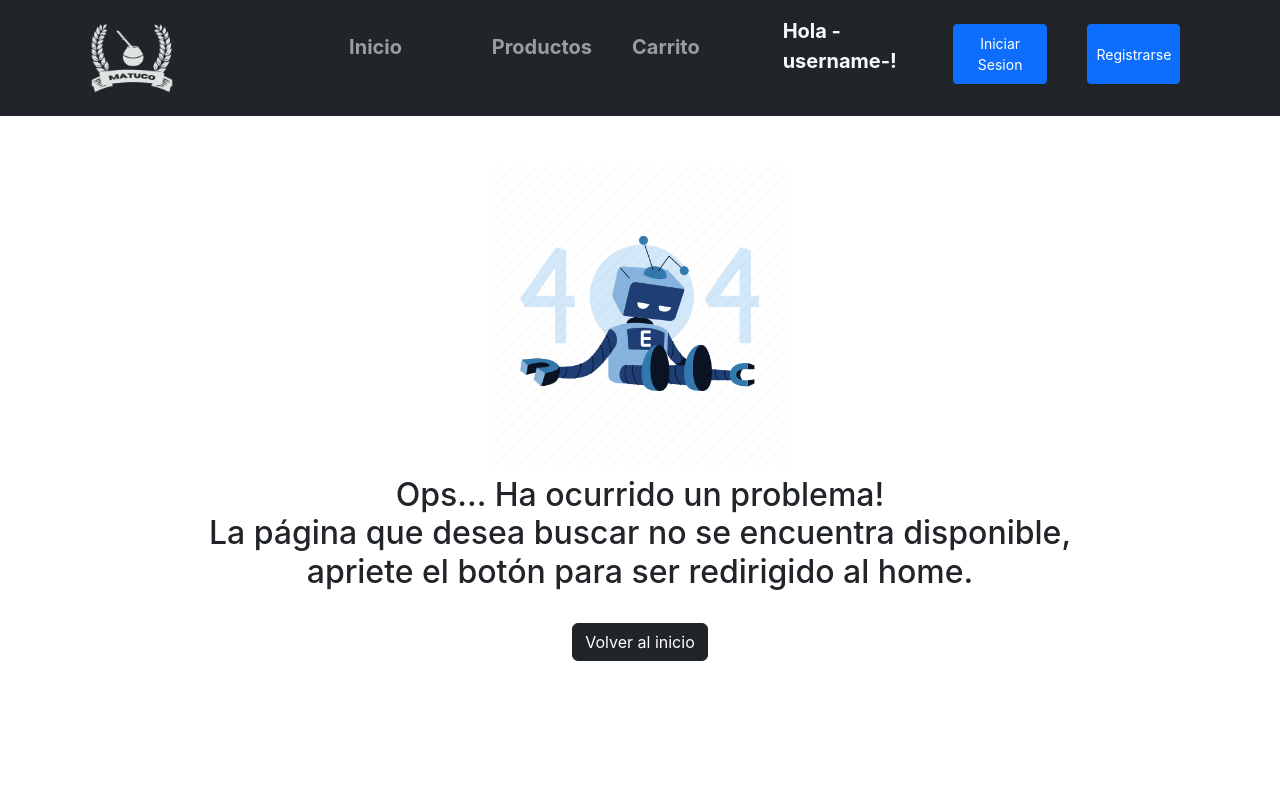
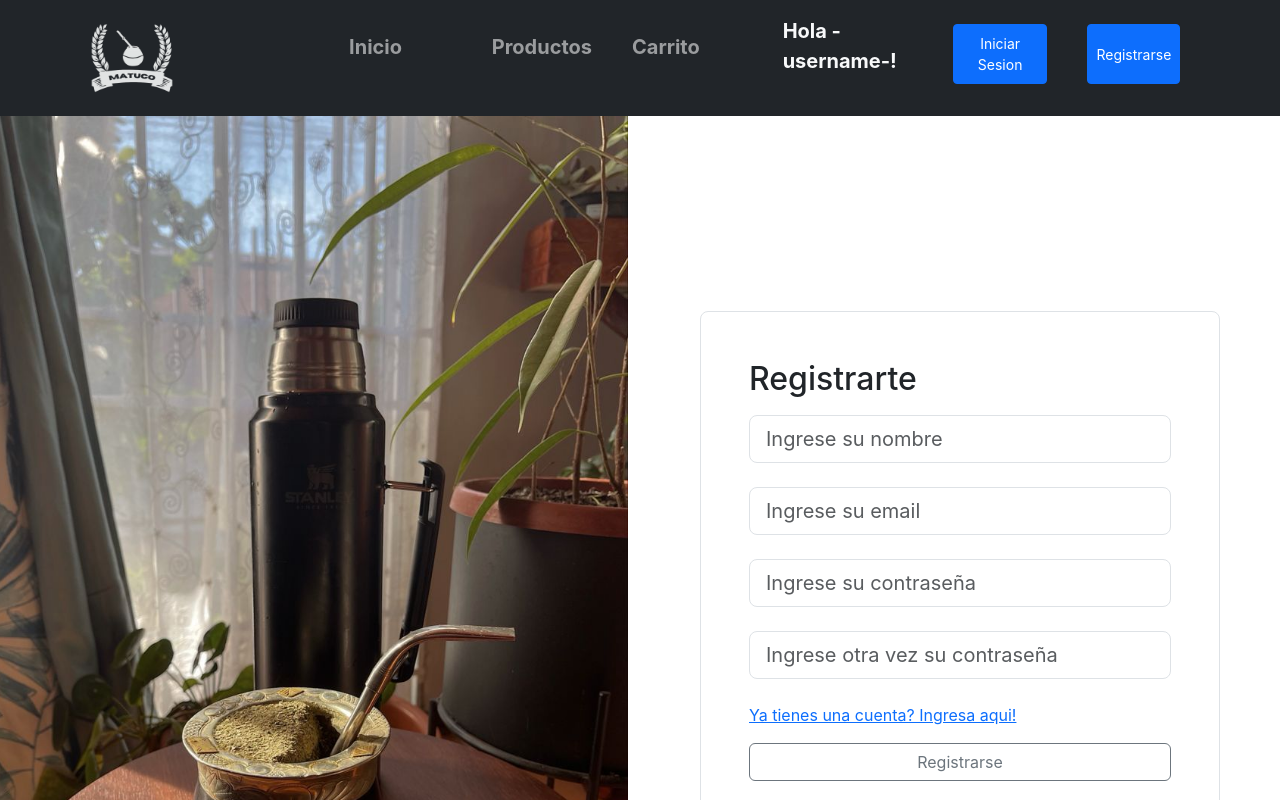
Before and after one commit to felidegasperi/Matuco, a React (Create React App) app in the folder matuco/: page /register in a window 1280 px wide. Shown: the top 800 px of the page. Built offline with nearby package versions, Linux system fonts and the light colour scheme.

Commit message:
Added register(not functional), and navigate in nB

```diff
--- a/matuco/src/App.js
+++ b/matuco/src/App.js
@@ -1,6 +1,7 @@
 import Login from "./components/login/Login";
 import Home from "./components/home/Home";
 import PageNotFound from "./components/security/pageNotFound/PageNotFound";
+import Register from "./components/register/Register";
 
 import { Navigate, RouterProvider } from "react-router";
 import { createBrowserRouter } from "react-router-dom";
@@ -20,6 +21,10 @@ function App() {
       element: <Home />,
     },
     {
+      path: "/register",
+      element: <Register />,
+    },
+    {
       path: "*",
       element: <PageNotFound />,
     },
--- a/matuco/src/components/navBar/NavBar.js
+++ b/matuco/src/components/navBar/NavBar.js
@@ -11,6 +11,10 @@ const NavBar = () => {
 
   const NavigateLoginHandler = () => {
     navigate("/login");
+  };
+
+  const NavigateRegisterHandler = () => {
+    navigate("/register");
   };
 
   return (
@@ -66,7 +70,11 @@ const NavBar = () => {
               </button>
             </Col>
             <Col className="d-flex">
-              <button className="btn btn-primary btn-sm p-2 m-2" type="button">
+              <button
+                className="btn btn-primary btn-sm p-2 m-2"
+                type="button"
+                onClick={NavigateRegisterHandler}
+              >
                 Registrarse
               </button>
             </Col>
--- /dev/null
+++ b/matuco/src/components/register/Register.css
@@ -0,0 +1,17 @@
+.vstack {
+  display: flex;
+  flex: 1 1 auto;
+  flex-direction: column;
+  align-self: stretch;
+}
+
+.inputs-conteiner {
+  width: 500;
+  font-size: 20px; /* Tamaño de fuente más grande */
+  padding: 10px 15px; /* Espaciado interior más grande */
+}
+.img-custom-size {
+  margin-left: -14px;
+  width: -webkit-fill-available; /* Cambia el tamaño de la imagen según tus necesidades */
+  height: auto; /* Mantén la proporción de la imagen */
+}
--- /dev/null
+++ b/matuco/src/components/register/Register.js
@@ -0,0 +1,142 @@
+// import React, { useRef, useState } from "react";
+import "./Register.css";
+
+import Footer from "../footer/Footer";
+import NavBar from "../navBar/NavBar";
+
+const Register = () => {
+  //   const [email, setEmail] = useState("");
+  //   const [password, setPassword] = useState("");
+  //   const [error, setError] = useState("");
+
+  //   const emailRef = useRef(null);
+  //   const passwordRef = useRef(null);
+
+  //   const changeEmailHandler = (e) => {
+  //     if (emailRef.current.value.length > 0) {
+  //       emailRef.current.style.borderColor = "";
+  //       emailRef.current.style.outline = "";
+  //     }
+  //     setEmail(e.target.value);
+  //   };
+
+  //   const changePasswordHandler = (e) => {
+  //     setPassword(e.target.value);
+  //   };
+  //   const loginHandler = () => {
+  //     if (emailRef.current.value.length === 0) {
+  //       emailRef.current.focus();
+  //       emailRef.current.style.borderColor = "red";
+  //       emailRef.current.style.outline = "none";
+  //       setError("Credenciales incorrectas. Por favor, inténtalo de nuevo.");
+
+  //       return;
+  //     }
+
+  //     if (password.length === 0) {
+  //       passwordRef.current.focus();
+  //       passwordRef.current.style.borderColor = "red";
+  //       passwordRef.current.style.outline = "none";
+  //       setError(
+  //         "Credenciales incorrectas. Por favor, inténta rellendando con una contraseña "
+  //       );
+  //       return;
+  //     } else if (password.length <= 8) {
+  //       passwordRef.current.focus();
+  //       passwordRef.current.style.borderColor = "red";
+  //       passwordRef.current.style.outline = "none";
+  //       setError(
+  //         "Credenciales incorrectas. Por favor, inténtalo de nuevo con una contraseña más larga."
+  //       );
+  //       return;
+  //     }
+  //     alert(`Su email es: ${email} y su password es: ${password}`);
+  //   };
+  return (
+    <>
+      <div>
+        <NavBar />
+        <div className="container-fluid ml-0">
+          <div className="row ml-0">
+            <div className="col-md-6 d-flex align-items-center justify-content-center ml-0 ">
+              <img
+                src="../assets/mates-login.jpg" // Reemplaza con la ruta de tu imagen
+                alt="Imagen de inicio de sesión"
+                className="img-custom-size"
+              />
+            </div>
+            <div className="col-md-6 d-flex align-items-center p-5 ">
+              <div className="container">
+                <form className="border rounded-3 p-5 ">
+                  <h2>Registrarte</h2>
+                  <div className="input-conteiner mt-3 mw-100 mb-4">
+                    <input
+                      className="form-control form-control-lg"
+                      //   value={email}
+                      //   onChange={changeEmailHandler}
+                      //   ref={emailRef}
+                      placeholder="Ingrese su nombre"
+                      type="text"
+                    />
+                  </div>
+
+                  <div className="input-conteiner mt-3 mb-4">
+                    <input
+                      //   ref={passwordRef}
+                      //   value={password}
+                      //   onChange={changePasswordHandler}
+                      className="form-control form-control-lg"
+                      placeholder="Ingrese su email"
+                      type="email"
+                    />
+                  </div>
+
+                  <div className="input-conteiner mt-3 mb-4">
+                    <input
+                      //   ref={passwordRef}
+                      //   value={password}
+                      //   onChange={changePasswordHandler}
+                      className="form-control form-control-lg"
+                      placeholder="Ingrese su contraseña"
+                      type="password"
+                    />
+                  </div>
+
+                  <div className="input-conteiner mt-3 mb-4">
+                    <input
+                      //   ref={passwordRef}
+                      //   value={password}
+                      //   onChange={changePasswordHandler}
+                      className="form-control form-control-lg"
+                      placeholder="Ingrese otra vez su contraseña"
+                      type="password"
+                    />
+                  </div>
+
+                  {/* <div className="text-danger">{error}</div> */}
+                  <div>
+                    <a href="#" class="link-primary">
+                      Ya tienes una cuenta? Ingresa aqui!
+                    </a>
+                  </div>
+                  <div className="vstack mt-3 align-self-center">
+                    <button
+                      //   onClick={loginHandler}
+                      type="button"
+                      className="btn btn-outline-secondary "
+                    >
+                      Registrarse
+                    </button>
+                  </div>
+                </form>
+              </div>
+            </div>
+          </div>
+        </div>
+      </div>
+      <Footer />
+    </>
+  );
+};
+
+export default Register;
```
